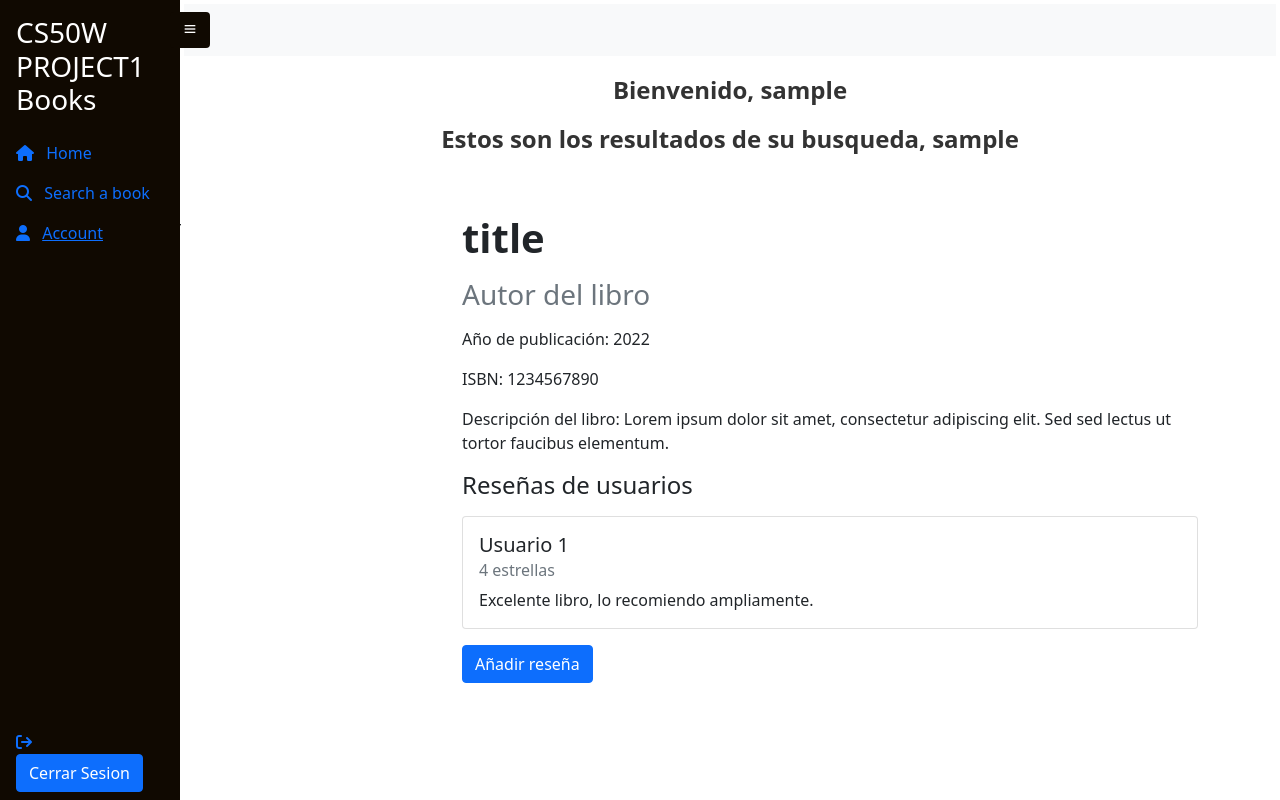
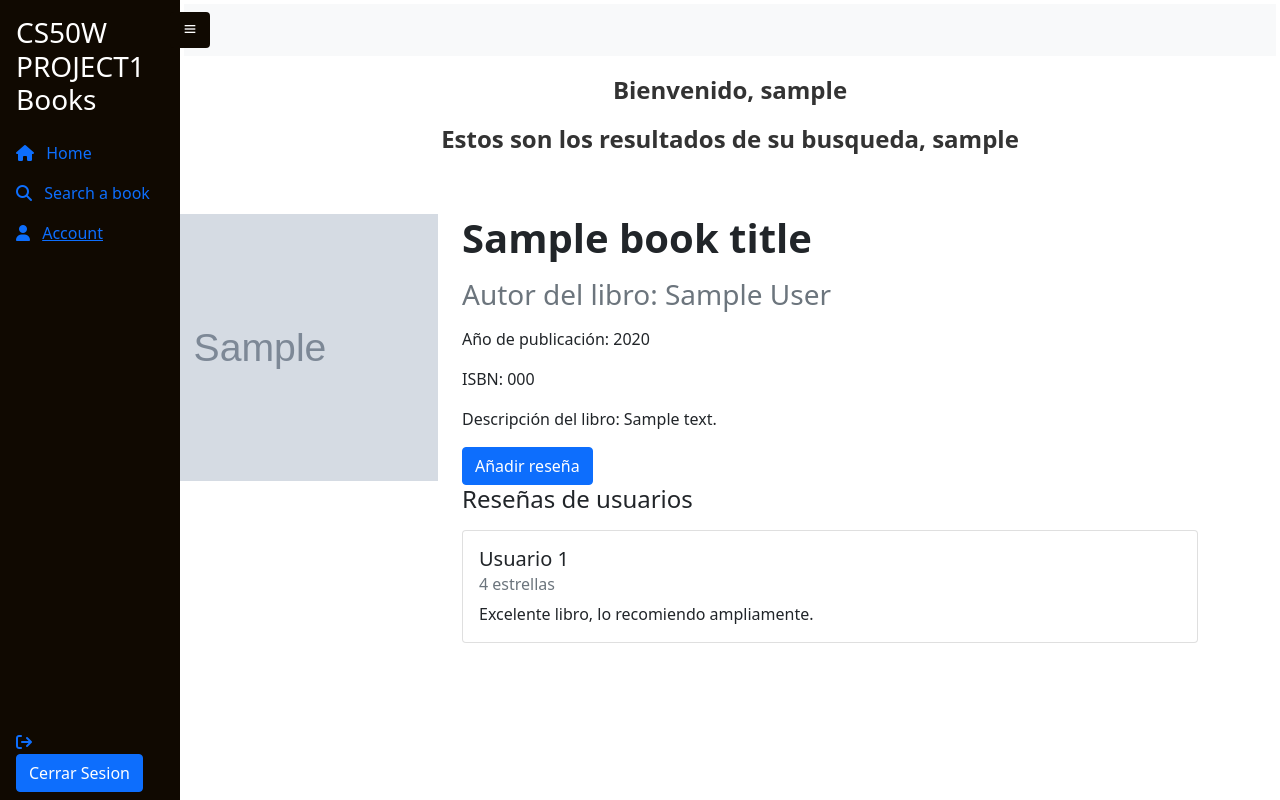
Before and after one commit to Orrv2904/cs50w-project1, a Flask app: template templates/review.html in a window 1280 px wide. Run offline with Flask 3, Linux system fonts and the light colour scheme; the template is opened without the code that fills it: most values are stand-ins (such as "Sample title", 1, 10 or a date in 2020); grey boxes marked "Sample" are stand-in pictures; style sheets or scripts are compiled from the project's sources; some libraries are stand-ins or nearby versions.

Commit message:
obteniendo detalles :construction:

```diff
--- a/application.py
+++ b/application.py
@@ -86,7 +86,7 @@ def books():
                                     break
                         book_img = book_info.get("imageLinks", {}).get("thumbnail")
                     else:
-                        book_img = None
+                        book_img = "https://via.placeholder.com/128x196"
                         book_description = None
                     book = {
                         "image_link": book_img,
@@ -111,6 +111,7 @@ def books():
             abort(404)
 
 
+
 @app.route('/review', methods=["GET", "POST"])
 def review():
     if request.method == "GET":
@@ -122,15 +123,32 @@ def review():
 def book_details(isbn):
     if request.method == "POST":
         try:
-            print(isbn)
-            # isbn = request.form["isbn"]
-            # isbn = "%" + isbn "%"
-            return render_template("review.html")
+            api_url = f"https://www.googleapis.com/books/v1/volumes?q=isbn:{isbn}"
+            api_response = requests.get(api_url)
+            if api_response.status_code == 200:
+                book_info = api_response.json()["items"][0]["volumeInfo"]
+                book_description = book_info.get("description", "Descripción no disponible.")
+                book_img = book_info.get("imageLinks", {}).get("thumbnail", "/static/images/128x196.png")
+                book_title = book_info.get("title", "Título no disponible.")
+                book_author = book_info.get("authors", ["Autor no disponible."])[0]
+                book_year = book_info.get("publishedDate", "Año de publicación no disponible.")
 
+                return render_template("review.html",
+                                       book_title=book_title,
+                                       book_author=book_author,
+                                       book_year=book_year,
+                                       book_description=book_description,
+                                       book_img=book_img,
+                                       isbn=isbn)
+            else:
+                flash("El libro no fue encontrado", "error")
+                return redirect(url_for('index'))
         except Exception as e:
-            db.rollback()
             print("Error: ", str(e))
-            abort(404)
+            flash("Ocurrió un error al procesar su solicitud. Por favor inténtelo de nuevo más tarde.", "error")
+            return redirect(url_for('index'))
+    else:
+        return render_template("review.html")
 
 
 
--- a/static/sass/review.css
+++ b/static/sass/review.css
@@ -11,4 +11,8 @@
 #stars .btn:checked i.bi-star::before {
   content: "\f005";
   color: #ffc107;
+}
+
+.custom-img {
+  width: 500px;
 }/*# sourceMappingURL=review.css.map */
--- a/static/sass/review.scss
+++ b/static/sass/review.scss
@@ -12,3 +12,7 @@
     content: "\f005";
     color: #ffc107;
   }
+
+  .custom-img {
+    width: 500px;
+}
--- a/templates/index.html
+++ b/templates/index.html
@@ -110,10 +110,9 @@
       <hr>
     {% endfor %}
   {% else %}
-    <p>No books found.</p>
+    <p>No se encontraron libros.</p>
   {% endif %}
 </div>
-
 
 
 
--- a/templates/review.html
+++ b/templates/review.html
@@ -85,14 +85,17 @@
     <div class="container my-5">
         <div class="row">
           <div class="col-lg-4">
-            <img src="https://via.placeholder.com/250x350" alt="Book cover" class="img-fluid">
+            <img src="{{ book_img }}" alt="Book cover" class="img-fluid custom-img">
           </div>
           <div class="col-lg-8">
-            <h1 class="fw-bold mb-3">title</h1>
-            <h3 class="text-secondary mb-3">Autor del libro</h3>
-            <p class="fw-light mb-3">Año de publicación: 2022</p>
-            <p class="fw-light mb-3">ISBN: 1234567890</p>
-            <p class="fw-light mb-3">Descripción del libro: Lorem ipsum dolor sit amet, consectetur adipiscing elit. Sed sed lectus ut tortor faucibus elementum.</p>
+            <h1 class="fw-bold mb-3">{{ book_title }}</h1>
+            <h3 class="text-secondary mb-3">Autor del libro: {{ book_author }}</h3>
+            <p class="fw-light mb-3">Año de publicación: {{ book_year }}</p>
+            <p class="fw-light mb-3">ISBN: {{ isbn }}</p>
+            <p class="fw-light mb-3">Descripción del libro: {{ book_description }}</p>
+            <button type="button" class="btn btn-primary" data-bs-toggle="modal" data-bs-target="#exampleModal">
+              Añadir reseña
+            </button>
             <h4 class="mb-3">Reseñas de usuarios</h4>
             <div class="card mb-3">
               <div class="card-body">
@@ -101,9 +104,6 @@
                 <p class="card-text">Excelente libro, lo recomiendo ampliamente.</p>
               </div>
             </div>
-            <button type="button" class="btn btn-primary" data-bs-toggle="modal" data-bs-target="#exampleModal">
-                Añadir reseña
-            </button>
           </div>
         </div>
       </div>
```
Also changed, not shown: static/images/128x196.png (added), 2 other files.
